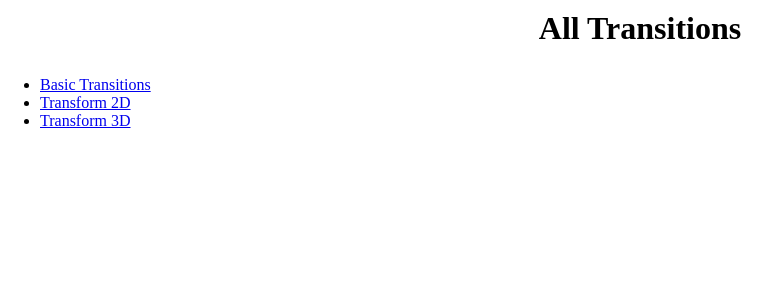
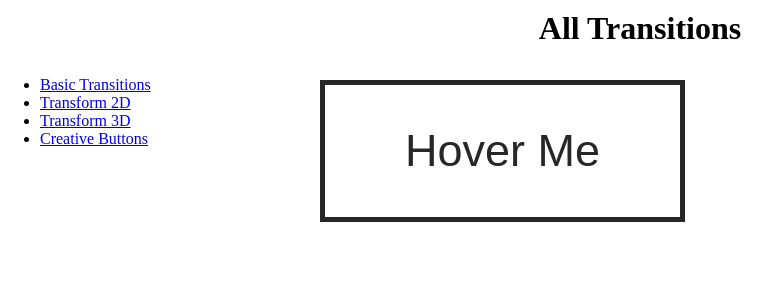
Before and after one commit to niyathi-ramesh/advanced-animations, an Angular app: page /creative-buttons in a window 1280 px wide. Before the commit this address led to /. Shown: the top 300 px of the page, without its empty margins (0-780 px from the left). Built offline with nearby package versions, Linux system fonts and the light colour scheme.

Commit message:
Creative buttons 1

```diff
--- a/src/app/app-routing.module.ts
+++ b/src/app/app-routing.module.ts
@@ -3,11 +3,13 @@ import { RouterModule, Routes } from '@angular/router';
 import { BasicTransitionsComponent } from './pages/basic-transitions/basic-transitions.component';
 import { Transform2DComponent } from './pages/transform-2d/transform-2d.component';
 import { TransformThreeDComponent } from './pages/transform-three-d/transform-three-d.component';
+import { CreativeButtonsComponent } from './pages/creative-buttons/creative-buttons.component';
 
 const routes: Routes = [
   { path: 'basic-transitions', component: BasicTransitionsComponent },
   { path: 'transform-2d', component: Transform2DComponent },
   { path: 'transform-3d', component: TransformThreeDComponent },
+  { path: 'creative-buttons', component: CreativeButtonsComponent },
   { path: '', redirectTo: '/basic-transitions', pathMatch: 'full' },
 ];
 
--- a/src/app/app.component.html
+++ b/src/app/app.component.html
@@ -18,6 +18,11 @@
             Transform 3D
           </a>
         </li>
+        <li>
+          <a routerLink="/creative-buttons" routerLinkActive="active">
+            Creative Buttons
+          </a>
+        </li>
       </ul>
     </nav>
     <div class="router-wrapper">
--- a/src/app/app.module.ts
+++ b/src/app/app.module.ts
@@ -7,9 +7,10 @@ import { BasicTransitionsComponent } from './pages/basic-transitions/basic-trans
 import { RouterLink, RouterLinkActive, RouterOutlet } from '@angular/router';
 import { Transform2DComponent } from './pages/transform-2d/transform-2d.component';
 import { TransformThreeDComponent } from './pages/transform-three-d/transform-three-d.component';
+import { CreativeButtonsComponent } from './pages/creative-buttons/creative-buttons.component';
 
 @NgModule({
-  declarations: [AppComponent, BasicTransitionsComponent, Transform2DComponent, TransformThreeDComponent],
+  declarations: [AppComponent, BasicTransitionsComponent, Transform2DComponent, TransformThreeDComponent, CreativeButtonsComponent],
   imports: [
     BrowserModule,
     AppRoutingModule,
--- /dev/null
+++ b/src/app/pages/creative-buttons/creative-buttons.component.html
@@ -0,0 +1,4 @@
+<div style="padding: 20px 0 0 20px">
+  <!-- Need a before pseudo element -->
+  <a href="#">Hover Me</a>
+</div>
--- /dev/null
+++ b/src/app/pages/creative-buttons/creative-buttons.component.scss
@@ -0,0 +1,31 @@
+a {
+  display: inline-block;
+  text-decoration: none;
+  color: #272727;
+  font-family: sans-serif;
+  font-size: 45px;
+  border: 5px solid #272727;
+  padding: 40px 80px;
+  position: relative;
+  overflow: hidden;
+
+  &::before {
+    content: "";
+    position: absolute;
+    left: 0;
+    top: 0;
+    background-color: yellow;
+    height: 100%;
+    width: 100%;
+    z-index: -1;
+    transform-origin: top left;
+    transform: rotate(90deg);
+    transition: transform 1s;
+  }
+
+  &:hover {
+    &::before {
+      transform: rotate(0deg);
+    }
+  }
+}
```
Also changed, not shown: src/app/pages/creative-buttons/creative-buttons.component.ts (added, +10 -0 lines), 1 other file (tests, documents, lock files or other folders).
